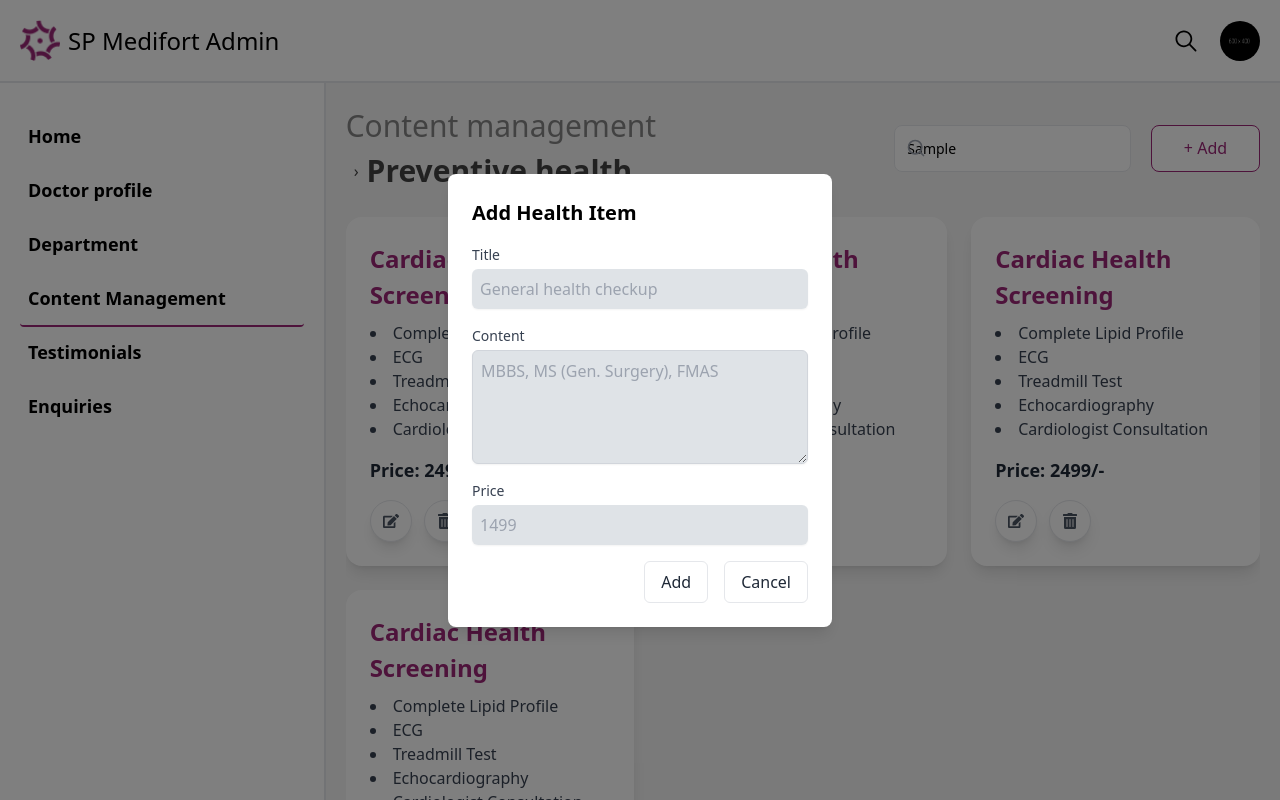
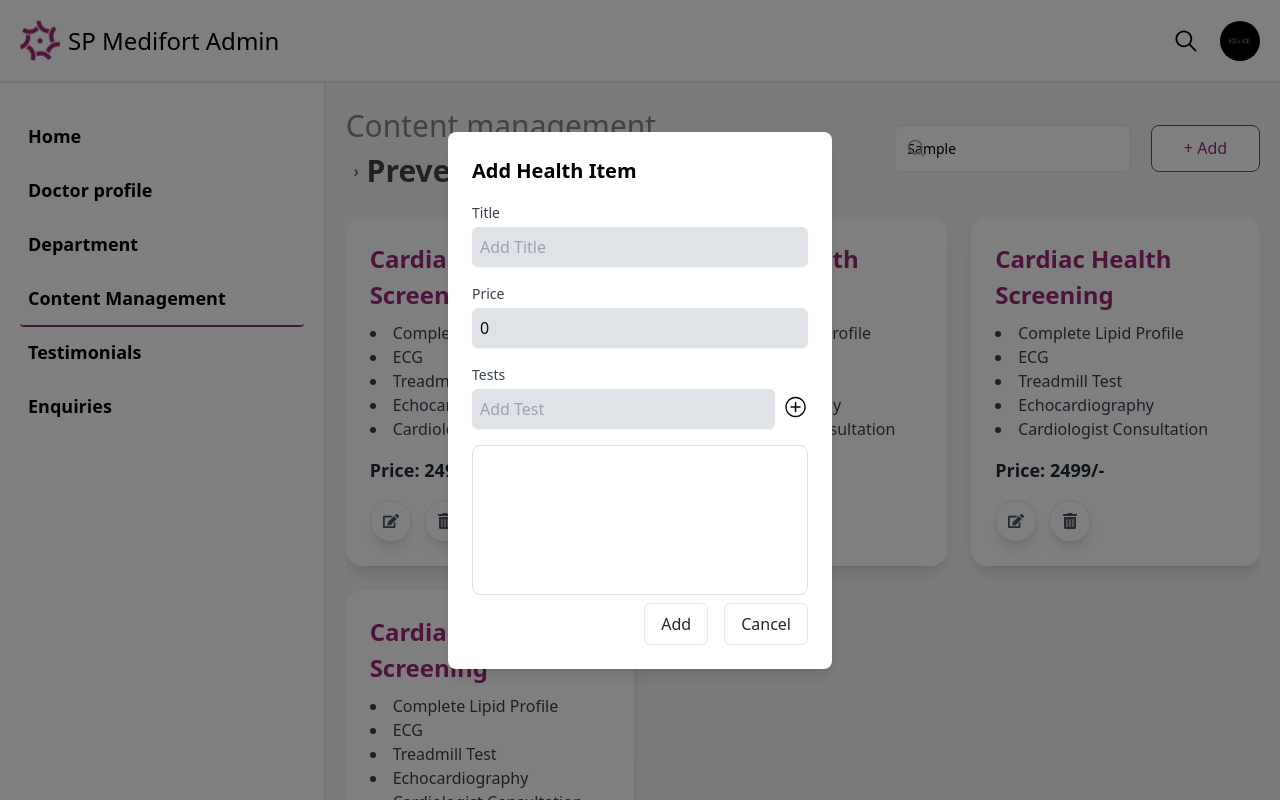
Before and after one commit to QMARK-TECHNOLABS-DEV/SP_medifort_admin_side, a React (Create React App) app: page /content-management/preventive-health in a window 1280 px wide. Both pictures are taken after typing "Sample" into the empty fields and a click on the button "+ Add". Built offline with nearby package versions, Linux system fonts and the light colour scheme.

Commit message:
pcheckuo add modal UI

```diff
--- a/src/components/contentManagement/PreventiveHealthAddModal.jsx
+++ b/src/components/contentManagement/PreventiveHealthAddModal.jsx
@@ -1,17 +1,65 @@
 import React, { useEffect, useState } from 'react';
+import { IoIosAddCircleOutline } from "react-icons/io";
+import { MdDeleteForever } from "react-icons/md";
 
 const AddModal = ({ show, onClose, onSubmit, editItem }) => {
-  const [formData, setFormData] = useState({ title: '', content: '', price: '' });
+  const [formData, setFormData] = useState({ title: '', price: 0, tests: [] });
+
+  const [currentTest, setCurrentTest] = useState('');
+
+  const handleAddTest = () => {
+    if (!currentTest?.trim()) {
+      return
+    }
+
+    setFormData((prev) => ({
+      ...prev,
+      tests: [
+        ...prev.tests,
+        currentTest
+      ]
+    }))
+
+    setCurrentTest('')
+  }
+
+  const handleEditTest = (event, index) => {
+    const value = event.target.value;
+
+    if (!value) {
+      return
+    }
+
+    const newArray = [...formData.tests]
+
+    newArray[index] = value;
+
+    setFormData((prev) => ({
+      ...prev,
+      tests: newArray
+    }))
+
+  }
+
+  const handleRemoveTest = (index) => {
+    const newArray = formData.tests?.filter((_, i) => i !== index)
+
+    setFormData((prev) => ({
+      ...prev,
+      tests: newArray
+    }))
+
+  }
 
   useEffect(() => {
     if (editItem) {
       setFormData({
         title: editItem.title,
-        content: editItem.details.join(', '),
-        price: editItem.price.replace('/-', ''),
+        price: editItem.price || 0,
+        tests: editItem.tests || [],
       });
     } else {
-      setFormData({ title: '', content: '', price: '' });
+      setFormData({ title: '', price: 0, tests: [] });
     }
   }, [editItem]);
 
@@ -35,36 +83,68 @@ const AddModal = ({ show, onClose, onSubmit, editItem }) => {
               type="text"
               name="title"
               className="mt-1 block w-full rounded-md bg-[#B0BAC366] border-gray-300 shadow-sm p-2"
-              placeholder="General health checkup"
+              placeholder="Add Title"
               value={formData.title}
               onChange={handleChange}
               required
             />
           </div>
-          <div className="mb-4">
-            <label className="block text-sm font-medium text-gray-700">Content</label>
-            <textarea
-              name="content"
-              rows="4"
-              className="mt-1 block w-full rounded-md border border-gray-300 bg-[#B0BAC366] text-gray-900 shadow-sm focus:border-[#9C2677] focus:ring-[#9C2677] p-2"
-              placeholder="MBBS, MS (Gen. Surgery), FMAS"
-              value={formData.content}
-              onChange={handleChange}
-              required
-            />
-          </div>
+
           <div className="mb-4">
             <label className="block text-sm font-medium text-gray-700">Price</label>
             <input
               type="text"
               name="price"
               className="mt-1 block w-full rounded-md bg-[#B0BAC366] border-gray-300 shadow-sm p-2"
-              placeholder="1499"
+              placeholder="Add Price"
               value={formData.price}
               onChange={handleChange}
               required
             />
           </div>
+
+          <div className="mb-4   ">
+            <label className="block text-sm font-medium text-gray-700">Tests</label>
+
+            <div className='flex items-center gap-2 ' >
+              <input
+                type="text"
+                name="test"
+                className="mt-1 block w-full rounded-md bg-[#B0BAC366] border-gray-300 shadow-sm p-2"
+                placeholder="Add Test"
+                value={currentTest}
+                onChange={(e) => setCurrentTest(e.target.value)}
+                required
+              />
+
+              <IoIosAddCircleOutline size={28}
+                onClick={handleAddTest}
+              />
+            </div>
+
+          </div>
+
+
+          <div className='h-[150px] overflow-y-auto scrollbar-hide my-2
+          border border-[#B0BAC366] rounded-lg ' >
+            {
+              formData?.tests?.map((item, index) => (
+                <div className='flex items-center gap-2 mt-2 ' >
+                  <input
+                    type="text"
+                    value={item}
+                    onChange={(e) => handleEditTest(e, index)}
+                    className="mt-1 block w-full rounded-md bg-[#B0BAC366] border-gray-300 shadow-sm p-2"
+                  />
+
+                  <MdDeleteForever size={28} onClick={() => handleRemoveTest(index)} />
+                </div>
+
+              ))
+            }
+          </div>
+
+
           <div className="flex justify-end space-x-4">
             <button
               type="submit"
--- a/src/utils/Endpoint.js
+++ b/src/utils/Endpoint.js
@@ -18,3 +18,6 @@ export const doctor_admin_route = "/api/admin/doctor"
 export const department_admin_route = "/api/admin/department"
 
 export const uploadRoute = '/api/uploads'
+
+export const checkupAdminRoute = '/api/admin/checkups'
+export const checkupRoute = '/api/checkups'
```
